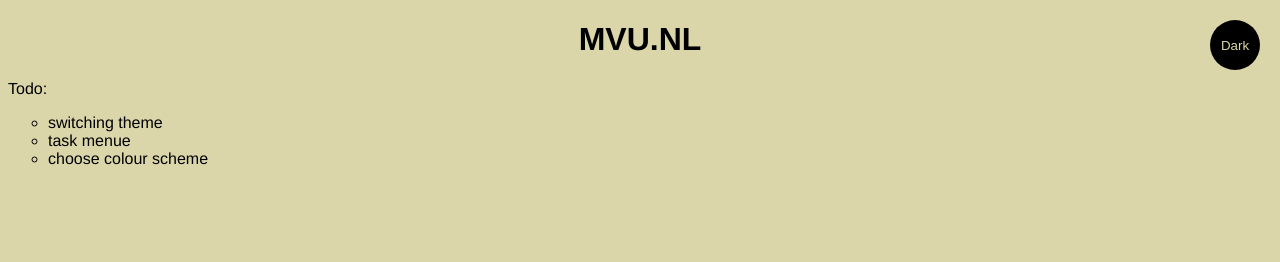
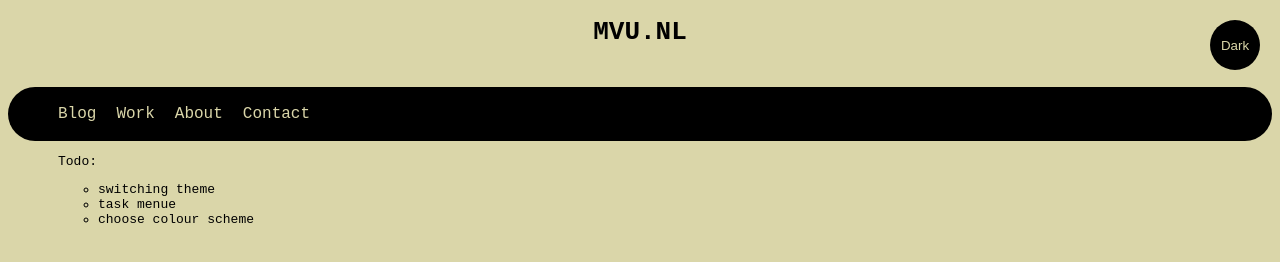
Before and after one commit to Mrlnvndn/mvu.nl, a plain HTML site: page index.html in a window 1280 px wide. Drawn offline with Linux system fonts and the light colour scheme.

Commit message:
basic files + dark mode

```diff
--- a/app.js
+++ b/app.js
@@ -1,7 +1,14 @@
 'use strict'
 
+//
+const prefersDarkScheme = window.matchMedia('(prefers-color-scheme: dark)')
+if (prefersDarkScheme.matches) {
+    document.body.classList.add('dark-theme')
+} else {
+    document.body.classList.add('light-theme')
+}
+
 const switcher = document.querySelector('.btn')
-
 switcher.addEventListener('click', function () {
     document.body.classList.toggle('light-theme')
     document.body.classList.toggle('dark-theme')
--- a/index.html
+++ b/index.html
@@ -7,17 +7,40 @@
         <title>MVU.NL</title>
         <link rel="stylesheet" href="main.css" />
     </head>
-    <body class="light-theme">
+    <body>
+        <header>
+            <div class="wrap">
                 <h1 class="header">MVU.NL</h1>
+                <nav>
+                    <a href="">Blog</a>
+                    <a href="">Work</a>
+                    <a href="">About</a>
+                    <a href="">Contact</a>
+                </nav>
+                <div>
+                    <button class="btn">Dark</button>
+                </div>
+            </div>
+        </header>
+        <div class="main">
+            <div class="wrap">
+                <div class="sidebar"></div>
+                <div class="content">
                     <p>Todo:</p>
                     <ul>
                         <li>switching theme</li>
                         <li>task menue</li>
                         <li>choose colour scheme</li>
                     </ul>
-        <div>
-            <button class="btn">Dark</button>
                 </div>
+            </div>
+        </div>
+        <footer>
+            <div class="wrap">
+                <div class="sidebar"></div>
+                <div class="content"></div>
+            </div>
+        </footer>
         <script src="app.js"></script>
     </body>
 </html>
--- a/main.css
+++ b/main.css
@@ -1,13 +1,34 @@
 :root {
     --yellow: #dad6a9;
+    --orange: #e9961b;
     --white: #ffffff;
+    --gray: #808080;
     --black: #000000;
 }
 
 body {
     background: var(--bg);
     color: var(--fontColor);
-    font-family: helvetica;
+    font-family: monospace;
+}
+
+nav {
+    border-radius: 30px;
+    display: flex;
+    background: var(--fontColor);
+    padding: 8px 40px;
+    margin-top: 40px;
+}
+nav a {
+    margin: 10px;
+    font-size: 16px;
+    color: var(--fontReverse);
+    text-decoration: none;
+}
+
+.main {
+    margin-left: 50px;
+    margin-right: 50px;
 }
 
 li {
@@ -16,9 +37,12 @@ li {
 h1 {
     text-align: center;
 }
+
 .light-theme {
     --bg: var(--yellow);
     --fontColor: var(--black);
+    --fontReverse: var(--yellow);
+    --fontVisited: var(--gray);
     --btnBg: var(--black);
     --btnFontColor: var(--yellow);
 }
@@ -26,6 +50,8 @@ h1 {
 .dark-theme {
     --bg: var(--black);
     --fontColor: var(--yellow);
+    --fontReverse: var(--black);
+    --fontVisited: var(--orange);
     --btnBg: var(--yellow);
     --btnFontColor: var(--black);
 }
```
Lines whose indentation alone changed are shown as unchanged.
